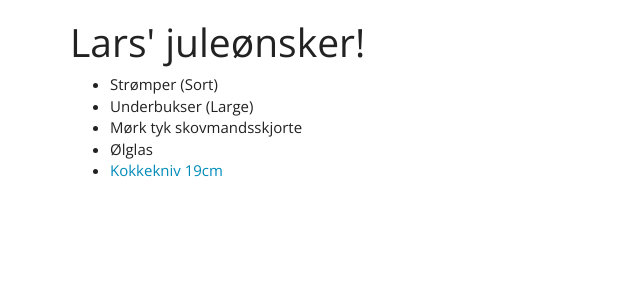
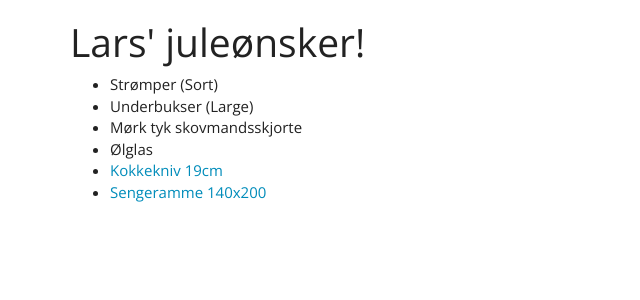
Before and after one commit to larshm/larshm.github.io, a Jekyll site: the page built from index.md, in a window 1280 px wide. Shown: the top 300 px of the page, without its empty margins (0-640 px from the left). Built offline with Jekyll 4.4.1, drawn with Linux system fonts in a browser that asks for light colours.

Commit message:
Update index.md

```diff
--- a/index.md
+++ b/index.md
@@ -9,3 +9,4 @@ header: Lars' juleønsker!
 - Mørk tyk skovmandsskjorte
 - Ølglas
 - [Kokkekniv 19cm](https://www.kunstogkokkentoj.dk/da/product/knive/kokkekniv-traeskaft-l-19-cm)
+- [Sengeramme 140x200](https://jysk.dk/sovevaerelse/sengerammer/sengeramme-vedde-140x200-eg-0)
```
